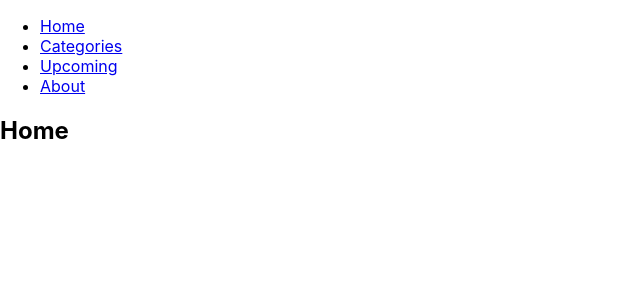
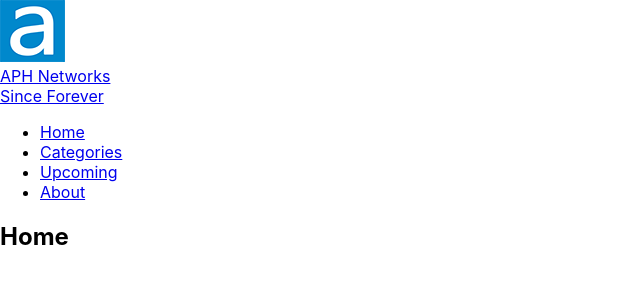
Before and after one commit to JohnLowie4/APHNetwork-clone, a React (Create React App) app: page / in a window 1280 px wide. Shown: the top 300 px of the page, without its empty margins (0-640 px from the left). Built offline with nearby package versions, Linux system fonts and the light colour scheme.

Commit message:
all components of navbar added, only needs styling

```diff
--- a/src/App.js
+++ b/src/App.js
@@ -11,12 +11,22 @@ import Home from "./Components/Home";
 import Categories from "./Components/Categories";
 import Upcoming from "./Components/Upcoming";
 import About from "./Components/About";
+import logo from "./img/aph-logo.png";
 
 export default function App() {
   return (
     <Router>
-      <div>
-        <ul>
+      <div className="Navbar">
+        <Link to="/">
+          <div className="navbar-logo">
+            <img src={logo} alt="APH logo" />
+          </div>
+          <div className="navbar-brand">
+            <div className="brand">APH Networks</div>
+            <div className="moto">Since Forever</div>
+          </div>
+        </Link>
+        <ul className="nav-routes">
           <li>
             <Link to="/">Home</Link>
           </li>
```
